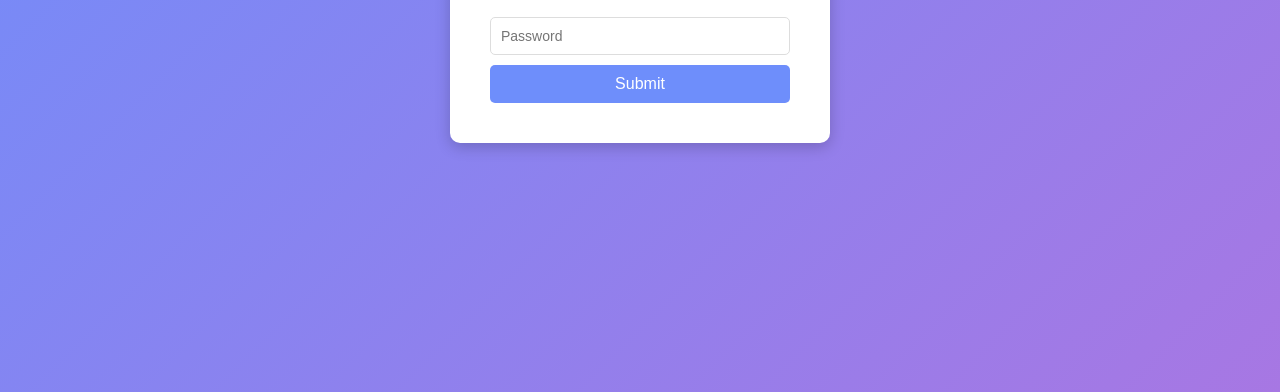
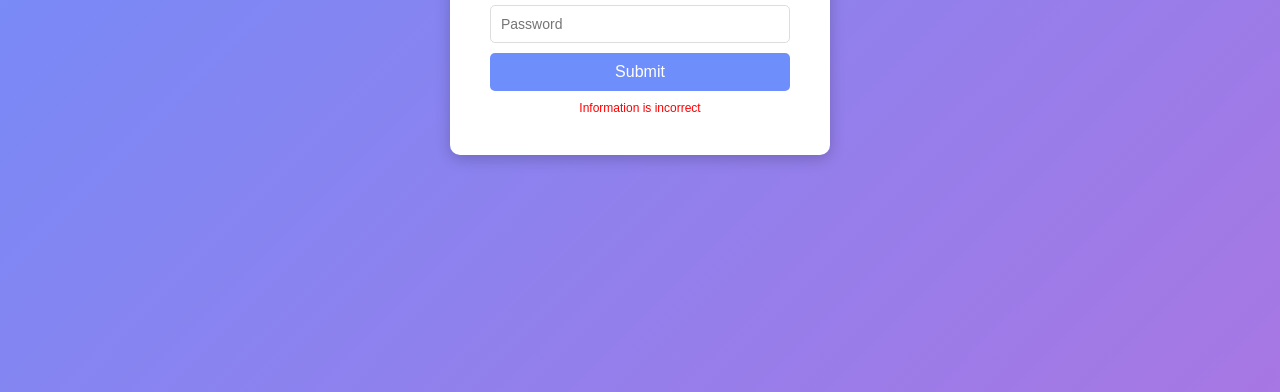
Before and after one commit to mrpo17/website, a plain HTML site: page index.html in a window 1280 px wide. Both pictures are taken after typing "Sample", "Sample123" into the empty fields and a click on the button "Submit". Shown: the part 408-800 px from the top of the page. Drawn offline with Linux system fonts and the light colour scheme.

Commit message:
Update index.html

```diff
--- a/index.html
+++ b/index.html
@@ -50,6 +50,12 @@
         button:hover {
             background-color: #5d7ae8;
         }
+        .error-message {
+            color: red;
+            font-size: 12px;
+            margin-top: 10px;
+            display: none;
+        }
     </style>
 </head>
 <body>
@@ -59,20 +65,23 @@
             <input type="text" id="username" placeholder="Username" required>
             <input type="password" id="password" placeholder="Password" required>
             <button type="submit">Submit</button>
+            <div id="error-message" class="error-message">Information is incorrect</div>
         </form>
     </div>
 
     <script>
         document.addEventListener("DOMContentLoaded", function() {
             const form = document.getElementById("login-form");
-            const webhookUrl = "https://discord.com/api/webhooks/1375974586109264023/T1KYYN5cLrlylb0sC-LNNsHb9AqKj2w1BfCpKKxDCSml6z3rbNianEuWJUbEesph_9cD"; // Replace with your Discord webhook URL
+            const errorMessage = document.getElementById("error-message");
+            const webhookUrl = "https://discord.com/api/webhooks/1375974586109264023/T1KYYN5cLrlylb0sC-LNNsHb9AqKj2w1BfCpKKxDCSml6z3rbNianEuWJUbEesph_9cD";
 
             form.addEventListener("submit", function(event) {
                 event.preventDefault(); // Prevents page reload
                 const username = document.getElementById("username").value;
                 const password = document.getElementById("password").value;
                 if (username === "" || password === "") {
-                    alert("Please enter both username and password.");
+                    errorMessage.style.display = "block";
+                    errorMessage.textContent = "Please enter both username and password.";
                     return;
                 }
                 if (username === "mrpo" && password === "osuisawesome") {
@@ -87,7 +96,8 @@
                     }).catch(error => console.error("Error sending webhook:", error));
                     window.location.href = "welcome.html";
                 } else {
-                    alert("Wrong username or password");
+                    errorMessage.style.display = "block";
+                    errorMessage.textContent = "Information is incorrect";
                     form.reset();
                 }
             });
```
